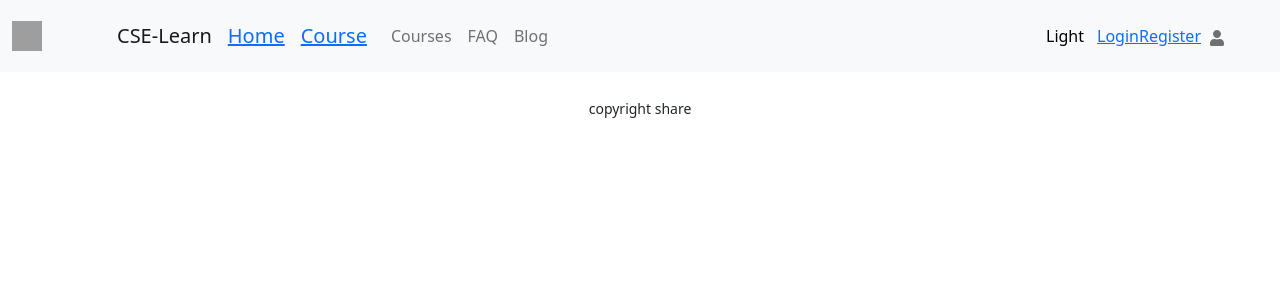
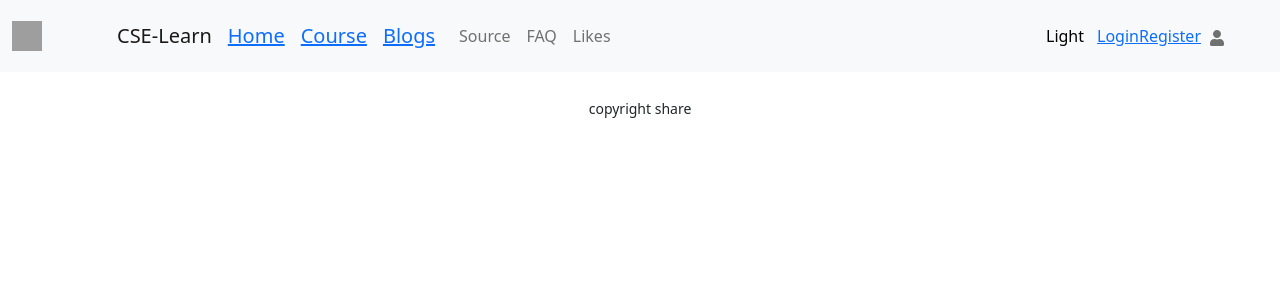
Before and after one commit to tushart681/assignment10-client-site, a React (Create React App) app: page /blogs in a window 1280 px wide. Shown: the top 300 px of the page. Built offline with nearby package versions, Linux system fonts and the light colour scheme; no server answers; grey boxes are pictures that could not be loaded.

Commit message:
4rth update

```diff
--- a/src/pages/shared/Header.js
+++ b/src/pages/shared/Header.js
@@ -38,12 +38,13 @@ const Header = () => {
                 <Navbar.Brand href="#home">CSE-Learn</Navbar.Brand>
                 <Navbar.Brand><Link to={'/'}>Home</Link></Navbar.Brand>
                 <Navbar.Brand><Link to={'/category'}>Course</Link></Navbar.Brand>
+                <Navbar.Brand><Link to={'/blogs'}>Blogs</Link></Navbar.Brand>
                 <Navbar.Toggle aria-controls="responsive-navbar-nav" />
                 <Navbar.Collapse id="responsive-navbar-nav">
                     <Nav className="me-auto">
-                        <Nav.Link to >Courses</Nav.Link>
+                        <Nav.Link >Source</Nav.Link>
                         <Nav.Link href="#pricing">FAQ</Nav.Link>
-                        <Nav.Link href="#pricing">Blog</Nav.Link>
+                        <Nav.Link href="#pricing">Likes</Nav.Link>
                     </Nav>
                         {
                             dark ?
```
